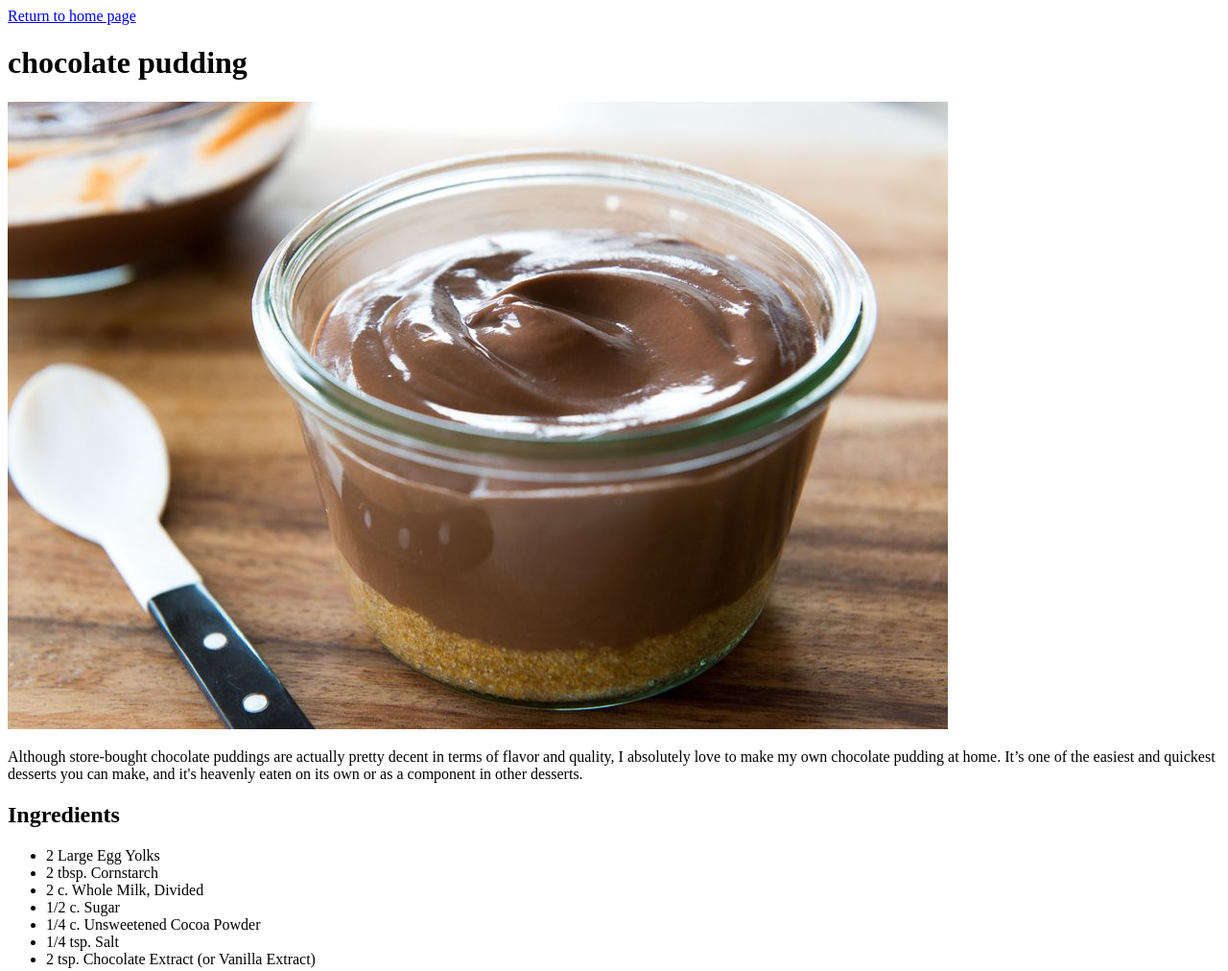
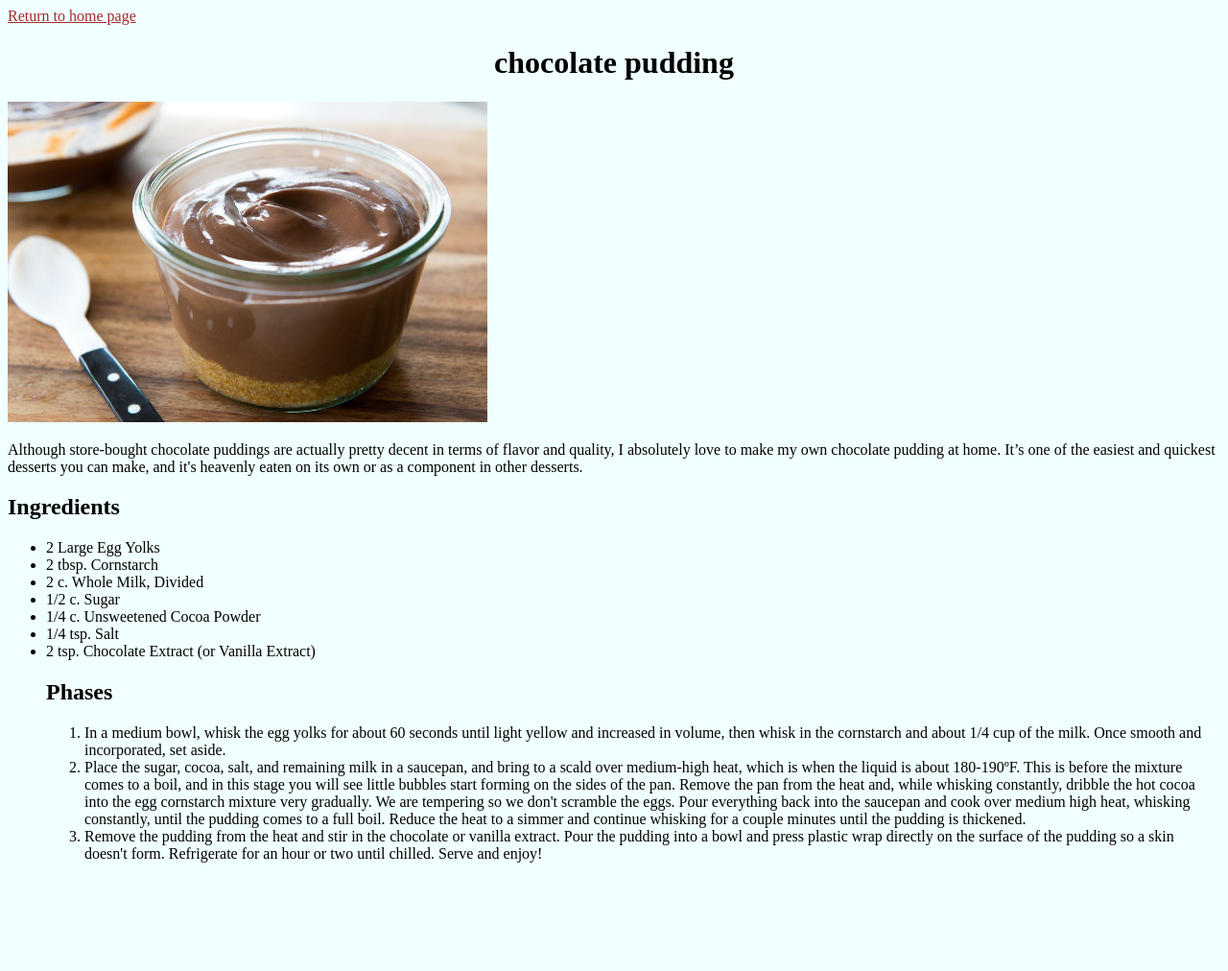
Before and after one commit to Gabriel345/odin-recipes, a plain HTML site: page recipes/chocolatepudding.html in a window 1280 px wide. Shown: the top 1012 px of the page at 96% size. After the commit the page ends 915 px from the top, so only its background shows below. Drawn offline with Linux system fonts and the light colour scheme.

Commit message:
css file added
added width image color link website background and font

```diff
--- a/recipes/chocolatepudding.html
+++ b/recipes/chocolatepudding.html
@@ -3,12 +3,13 @@
 <head>
     <meta charset="UTF-8">
     <meta name="viewport" content="width=device-width, initial-scale=1.0">
+    <link rel="stylesheet" href="../styles/style.css">
     <title>chocolate pudding</title>
 </head>
 <body>
     <a href="../index.html">Return to home page</a>
     <h1>chocolate pudding</h1>
-    <img src="../images/chcolate-pudding.jpg">
+    <img class="image        " src="../images/chcolate-pudding.jpg">
     <p>Although store-bought chocolate puddings are actually pretty decent in terms of flavor and quality, I absolutely love to make my own chocolate pudding at home. It’s one of the easiest and quickest desserts you can make, and it's heavenly eaten on its own or as a component in other desserts.</p>
 
     <h2>Ingredients</h2>
--- /dev/null
+++ b/styles/style.css
@@ -0,0 +1,13 @@
+*{
+    background-color: azure;
+    font-family: 'Times New Roman', Times, serif;
+}
+h1{
+    text-align: center;
+}
+a{
+    color: brown;
+}
+.image{
+    width: 500px;
+}
```
Also changed, not shown: index.html (+1 -0 lines), recipes/BurntEnds.html (+2 -1 lines), recipes/peppersauce.html (+2 -1 lines).
